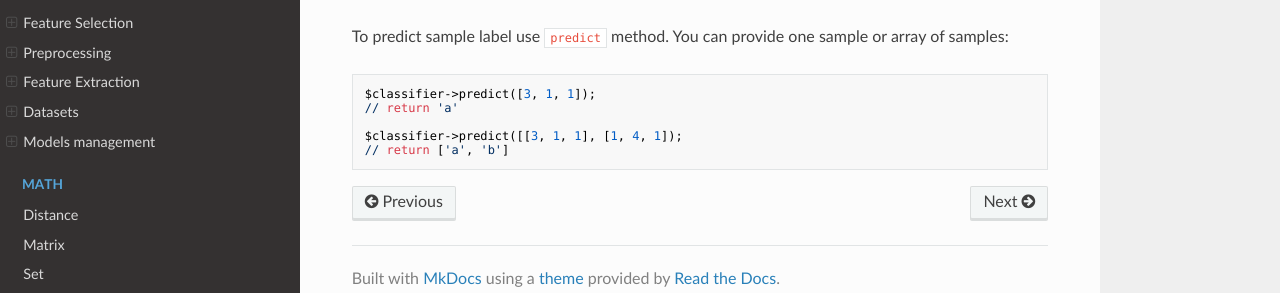
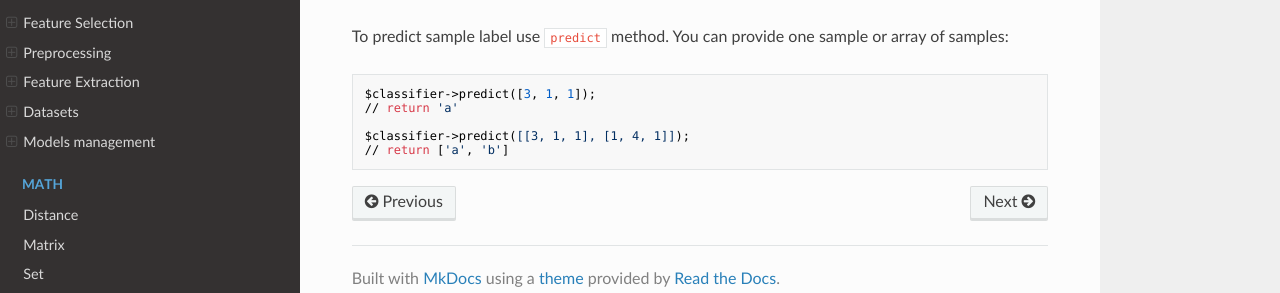
Before and after one commit to jorgecasas/php-ml, an MkDocs documentation site: the page built from docs/machine-learning/classification/naive-bayes.md, in a window 1280 px wide. Shown: the part 540-833 px from the top of the page. Built offline with MkDocs 1.6.1, drawn with Linux system fonts in a browser that asks for light colours; nearby versions of some CDN libraries; old or Windows-style settings are respelled for this version of MkDocs.

````diff
--- a/docs/machine-learning/classification/naive-bayes.md
+++ b/docs/machine-learning/classification/naive-bayes.md
@@ -24,6 +24,6 @@ To predict sample label use `predict` method. You can provide one sample or arra
 $classifier->predict([3, 1, 1]);
 // return 'a'
 
-$classifier->predict([[3, 1, 1], [1, 4, 1]);
+$classifier->predict([[3, 1, 1], [1, 4, 1]]);
 // return ['a', 'b']
 ```
````
